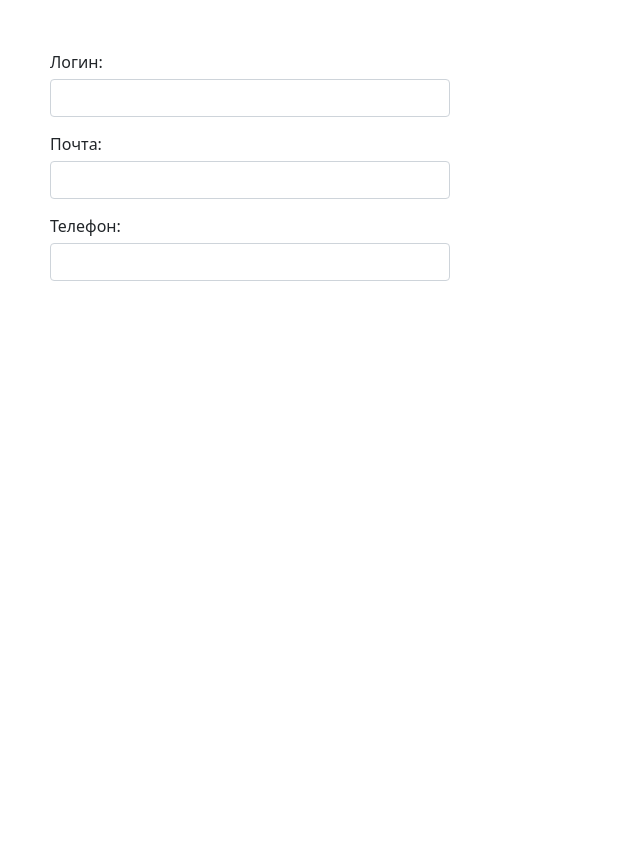
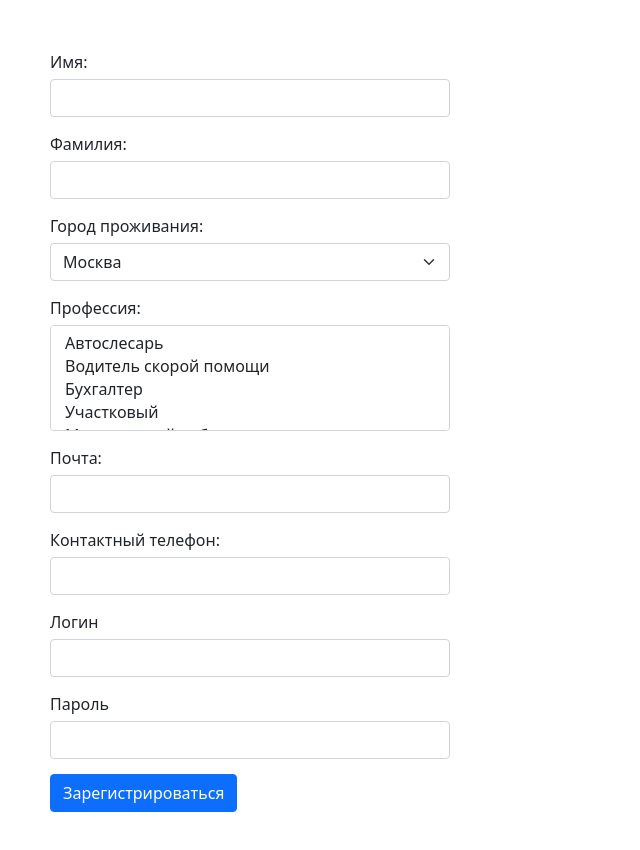
Before and after one commit to salco2012/form-validate, a Vue app: page / in a window 1280 px wide. Shown: the top 850 px of the page, without its empty margins (0-640 px from the left). Before the commit the page ends 800 px from the top, so only its background shows below. Built offline with nearby package versions, Linux system fonts and the light colour scheme.

Commit message:
добавил данные и установил библиотеку vuelidate

```diff
--- a/package.json
+++ b/package.json
@@ -9,7 +9,8 @@
   },
   "dependencies": {
     "core-js": "^3.6.5",
-    "vue": "^2.6.11"
+    "vue": "^2.6.11",
+    "vuelidate": "^0.7.6"
   },
   "devDependencies": {
     "@vue/cli-plugin-babel": "~4.5.0",
--- a/src/components/Form.vue
+++ b/src/components/Form.vue
@@ -1,27 +1,78 @@
 <template>
    <form class="sign-up">
       <div class="form-group">
-         <label for="login">Логин:</label>
+         <label for="name">Имя:</label>
+         <input class="form-control" id="name" type="text">
+      </div>
+      <div class="form-group">
+         <label for="full-name">Фамилия:</label>
+         <input class="form-control" id="full-name" type="text">
+      </div>
+      <div class="form-group">
+      <label for="сurrent-city">Город проживания:</label>
+      <select class="form-select" id="сurrent-city">
+         <option v-for="(city, index) in cities" :key="index">
+            {{ city }}
+         </option>
+      </select>
+      </div>
+      <div class="form-group">
+         <label for="profession">Профессия:</label>
+         <select class="form-select" id="profession" multiple>
+               <option v-for="(profession, index) in professions" :key="index">
+                  {{ profession }}
+               </option>
+         </select>
+      </div>
+            <div class="form-group">
+         <label for="email">Почта:</label>
+         <input  id="email" class="form-control" type="text">
+      </div>
+      <div class="form-group">
+         <label for="phone">Контактный телефон:</label>
+         <input class="form-control" id="phone" type="text">
+      </div>
+      <div class="form-group">
+         <label for="login">Логин</label>
          <input class="form-control" id="login" type="text">
       </div>
-      <div class="form-group">
-         <label for="email">Почта:</label>
-         <input class="form-control" id="email" type="text">
+         <div class="form-group">
+         <label for="password">Пароль</label>
+         <input class="form-control" id="password" type="text">
       </div>
-      <div class="form-group">
-         <label for="phone">Телефон:</label>
-         <input id="phone" class="form-control" type="text">
-      </div>
-
-      <div>
-
-      </div>
+      <button type="submit" class="btn btn-primary">Зарегистрироваться</button>
    </form>
 </template>
 
 <script>
    export default {
-
+      name: 'Form',
+      data() {
+         return {
+            cities: [
+               'Москва',
+               'Санкт-Петербург',
+               'Барнаул',
+               'Ярославль',
+               'Белгород',
+               'Ростов',
+               'Ялта',
+               'Инта',
+               'Варкута',
+               'Воронеж',
+               'Ижевск',
+               ],
+            professions: [
+               'Автослесарь',
+               'Водитель скорой помощи',
+               'Бухгалтер',
+               'Участковый',
+               'Медицинский работник',
+               'Водитель такси',
+               'Грузчик'
+               ]
+         }
+      }
    }
 </script>
 
@@ -29,7 +80,8 @@
 .sign-up{
    margin: 50px
 }
-.form-control{
+.form-control,
+.form-select{
    width: 400px;
 }
 .form-group{
```
Also changed, not shown: 1 other file (tests, documents, lock files or other folders).
